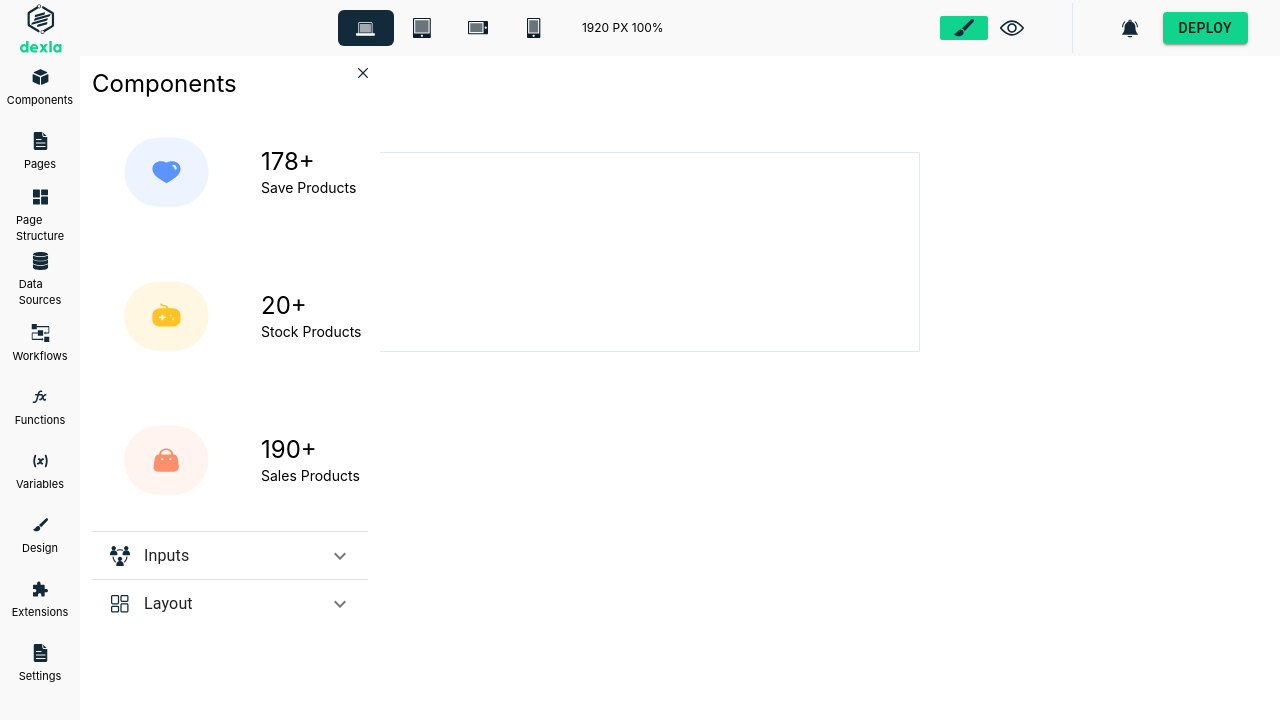
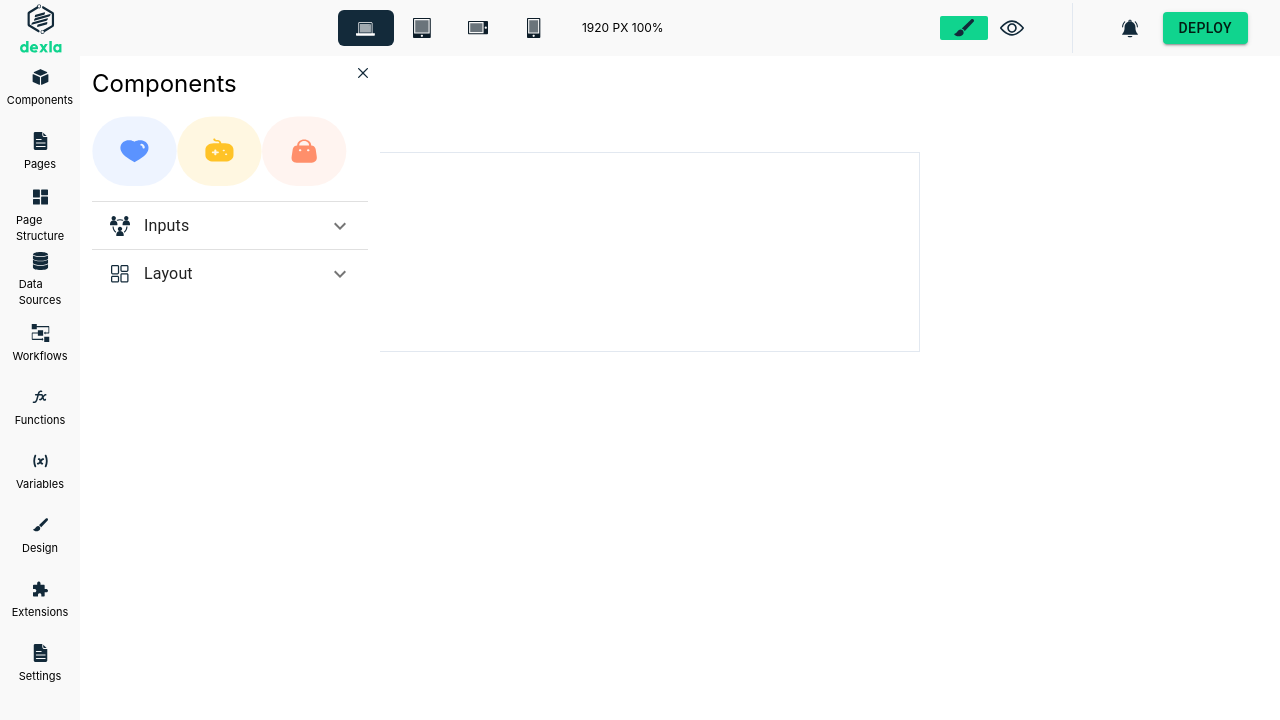
Before and after one commit to sweethappydream/dexla-MVP, a React (Create React App) app: page / in a window 1280 px wide. Both pictures are taken after a click on the element "Components". Shown: the top 720 px of the page. Built offline with nearby package versions, Linux system fonts and the light colour scheme.

Commit message:
subbar fix

```diff
--- /dev/null
+++ b/src/components/Sidebar/SubBar/MenuProduct.jsx
@@ -0,0 +1,25 @@
+import React, { useContext } from "react";
+// import Draggable from "react-draggable";
+import { editContext } from "../../../context";
+import { useDrag } from "react-dnd";
+
+const MenuProduct = (props) => {
+  const { src, num, name } = props;
+  const { isEditable } = useContext(editContext);
+  const [{ isDragging }, dragRef] = useDrag({
+      type: "product",
+      item: { src, num, name },
+      collect: (monitor) => ({
+        isDragging: monitor.isDragging(),
+      }),
+      canDrag: isEditable,
+    },
+    [isEditable]
+  );
+
+  return (
+      <img src={src} alt="save prodcuts" ref={dragRef}/>
+  );
+};
+
+export default MenuProduct;
--- a/src/components/Sidebar/SubBar/index.js
+++ b/src/components/Sidebar/SubBar/index.js
@@ -1,7 +1,7 @@
 import React from "react";
 import { Collapse } from "@mui/material";
 import { cross, layout } from "../../svg/sidebar/components";
-import ProductOutline from "../../Products/ProductOutline";
+import MenuProduct from "./MenuProduct";
 import { save, sales, stock } from "../../svg/body";
 import Accordion from "@mui/material/Accordion";
 import AccordionDetails from "@mui/material/AccordionDetails";
@@ -36,9 +36,11 @@ export default function Components({ isOpen, setIsOpen }) {
           </div>
         </div>
         <div className="flex flex-col items-start justify-start">
-          <ProductOutline src={save} name="Save Products" num="178+" />
-          <ProductOutline src={stock} name="Stock Products" num="20+" />
-          <ProductOutline src={sales} name="Sales Products" num="190+" />
+          <div className="flex py-4">
+            <MenuProduct src={save} name="Save Products" num="178+" />
+            <MenuProduct src={stock} name="Stock Products" num="20+" />
+            <MenuProduct src={sales} name="Sales Products" num="190+" />
+          </div>
           <Accordion
             expanded={expanded === "panel1"}
             onChange={handleChange("panel1")}
@@ -49,10 +51,8 @@ export default function Components({ isOpen, setIsOpen }) {
               aria-controls="panel1bh-content"
               id="panel1bh-header"
             >
-              <img src={inputs} alt="inputs"/>
-              <Typography  className="pl-3">
-                Inputs
-              </Typography>
+              <img src={inputs} alt="inputs" />
+              <Typography className="pl-3">Inputs</Typography>
             </AccordionSummary>
             <AccordionDetails>
               <Typography>
@@ -70,10 +70,8 @@ export default function Components({ isOpen, setIsOpen }) {
               aria-controls="panel2bh-content"
               id="panel2bh-header"
             >
-              <img src={layout} alt="layout"/>
-              <Typography className="pl-3" >
-                Layout
-              </Typography>
+              <img src={layout} alt="layout" />
+              <Typography className="pl-3">Layout</Typography>
             </AccordionSummary>
             <AccordionDetails>
               <Typography>
```
